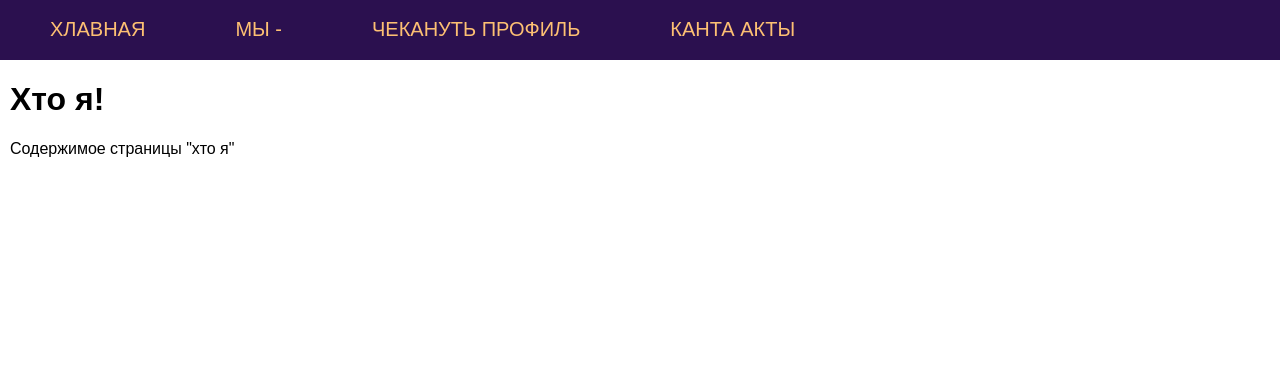
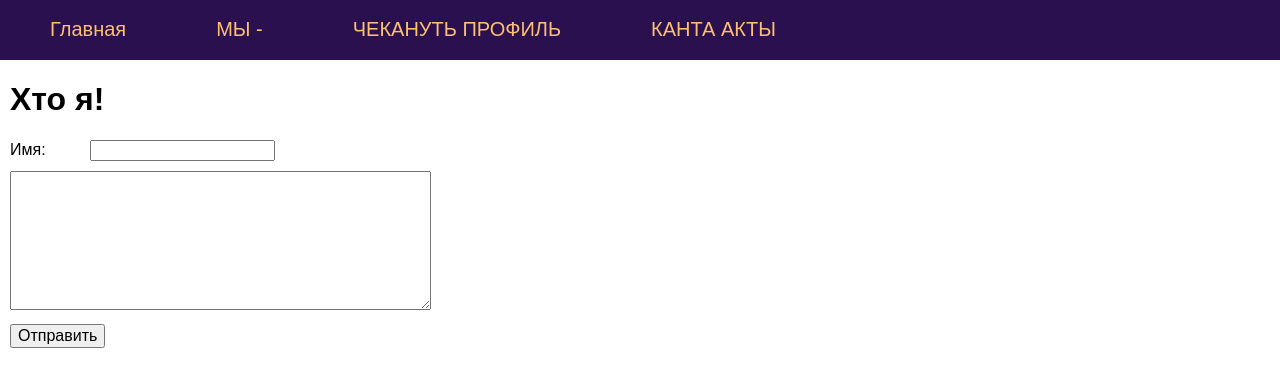
Before and after one commit to mikhailshubin26/rapstep, a Flask app: page /about in a window 1280 px wide. Shown: the top 387 px of the page. Run offline with Flask 2, Linux system fonts and the light colour scheme.

Commit message:
Доделал обратную связь. Совет на будущее: обновлять софт

```diff
--- a/main.py
+++ b/main.py
@@ -5,7 +5,7 @@ app = Flask(__name__)
 
 
 
-menu = [{"name": "ХЛАВНАЯ", "url" : "main"},
+menu = [{"name": "Главная", "url" : "main"},
 {"name": "МЫ - ", "url" : "about"},
 {"name" : "ЧЕКАНУТЬ ПРОФИЛЬ", "url" : "/profile/leeroii"},
 {"name" : "КАНТА АКТЫ", "url" : "/contact"}]
@@ -35,7 +35,7 @@ def contact():
         us = request.form['username']
         em = request.form['email']
         ms = request.form['message']
-        cur.execute(f"INSERT INTO asks (username, email, message) VALUES ({us}, {em}, {ms})")
+        cur.execute(f'INSERT INTO asks (username, email, message) VALUES ("{us}", "{em}", "{ms}")')
         con.commit()
         cur.close()
 
--- a/templates/about.html
+++ b/templates/about.html
@@ -2,5 +2,9 @@
 
 {% block content %}
 {{ super() }}
-<p>Содержимое страницы "хто я"
+<form action="/profile" method="post" class="form-contact">
+<p><label>Имя: </label><input type="text" name="username" value="" requied />
+<p><textarea name="message" rows=7 cols=40></textarea>
+<p><input type="submit" value="Отправить" />
+</form>
 {% endblock %}
```
Also changed, not shown: test.db (deleted), users.sqlite, 1 other file.
